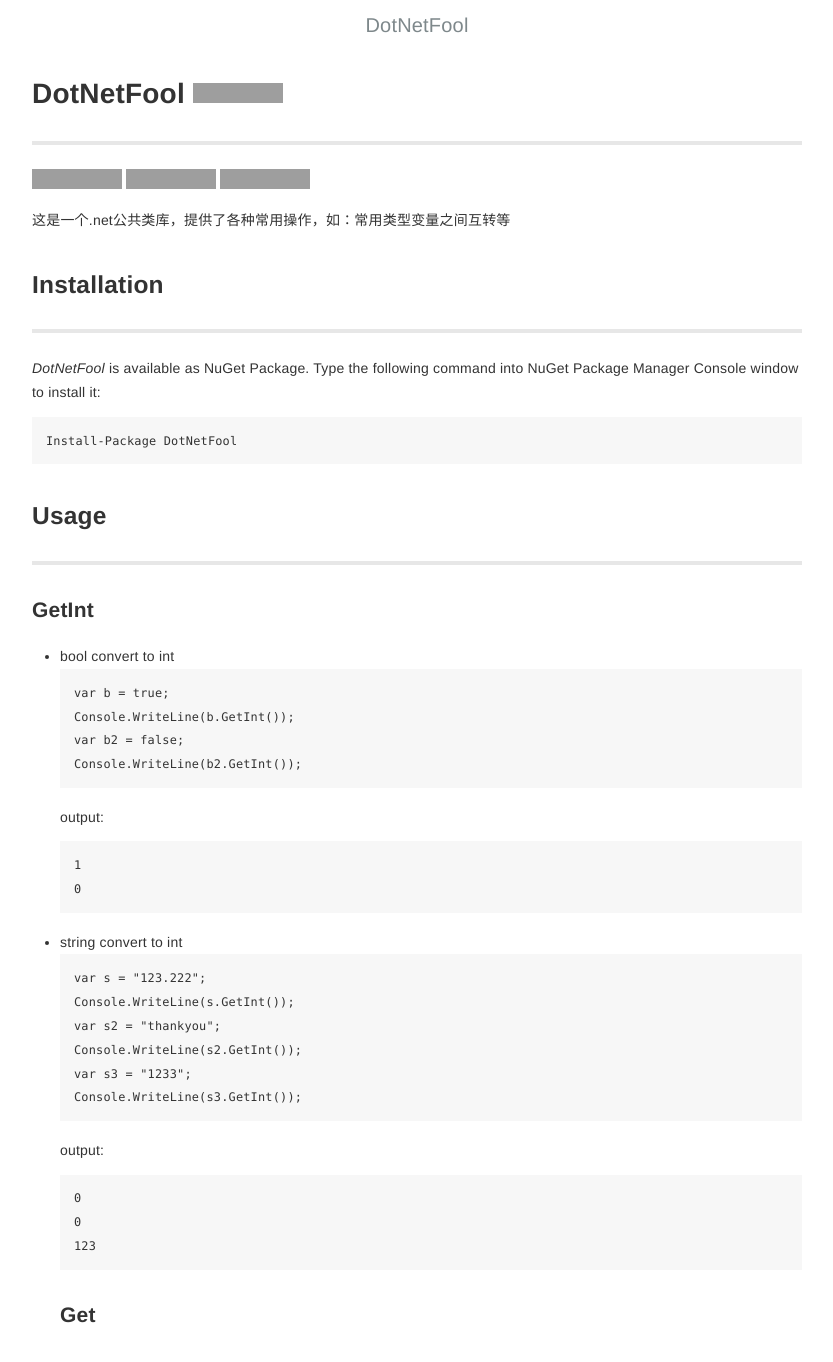
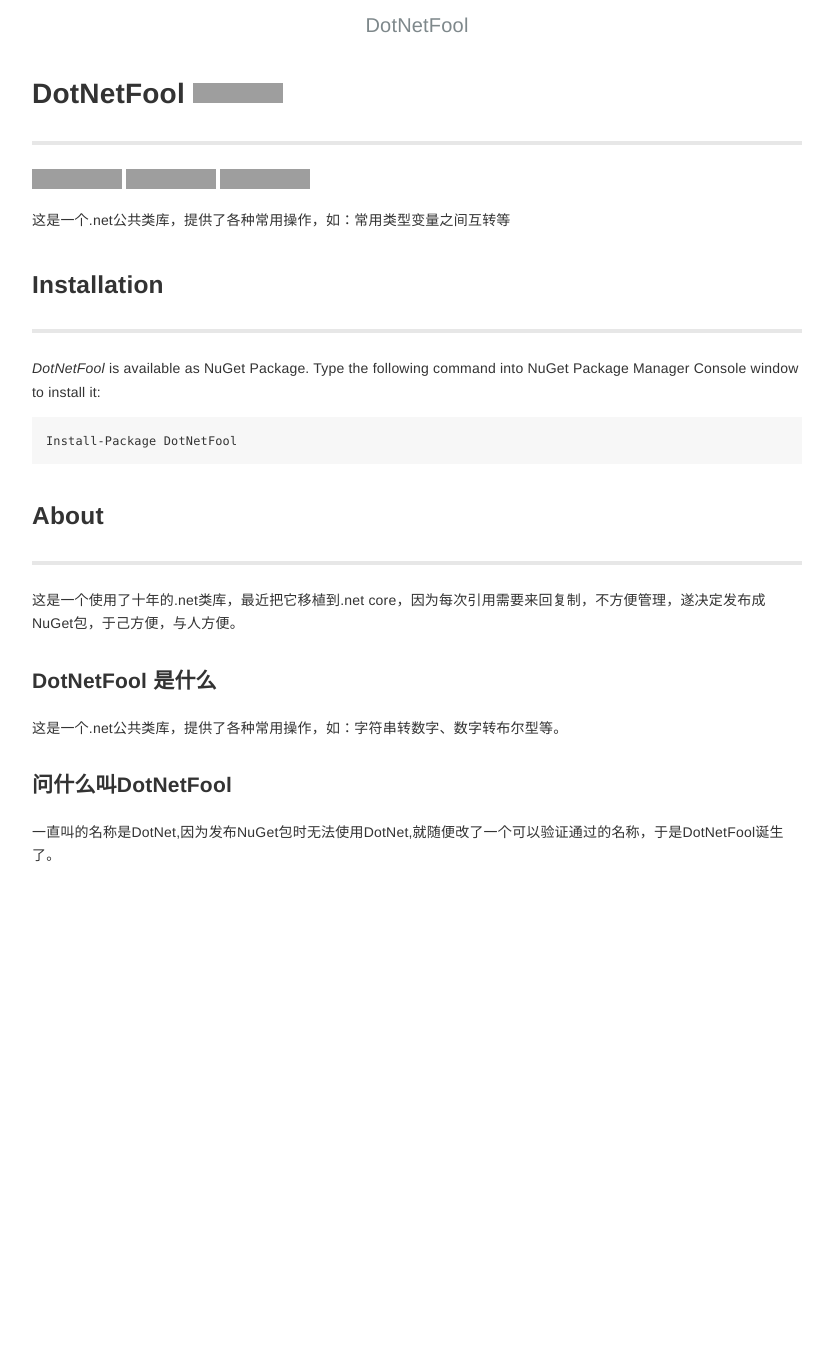
Before and after one commit to lhwsa2010/DotNet, a Jekyll site: the page built from docs/index.md, in a window 1280 px wide. Shown: the top 1362 px of the page, without its empty margins (223-1056 px from the left). Built offline with Jekyll 4.4.1, drawn with Linux system fonts in a browser that asks for light colours; our own code applies the rules of GitHub Pages for plain Markdown files; grey boxes are pictures that could not be loaded.

````diff
--- a/docs/index.md
+++ b/docs/index.md
@@ -23,35 +23,10 @@
 Install-Package DotNetFool
 ```
 
-## Usage
+## About
 ---
-
-### GetInt
-+ bool convert to int
-```
-var b = true;
-Console.WriteLine(b.GetInt());
-var b2 = false;
-Console.WriteLine(b2.GetInt());
-```
-output:
-```
-1
-0
-```
-+ string convert to int
-```
-var s = "123.222";
-Console.WriteLine(s.GetInt());
-var s2 = "thankyou";
-Console.WriteLine(s2.GetInt());
-var s3 = "1233";
-Console.WriteLine(s3.GetInt());
-```
-output:
-```
-0
-0
-123
-```
-### Get
+这是一个使用了十年的.net类库，最近把它移植到.net core，因为每次引用需要来回复制，不方便管理，遂决定发布成NuGet包，于己方便，与人方便。
+### DotNetFool 是什么
+这是一个.net公共类库，提供了各种常用操作，如：字符串转数字、数字转布尔型等。
+### 问什么叫DotNetFool
+一直叫的名称是DotNet,因为发布NuGet包时无法使用DotNet,就随便改了一个可以验证通过的名称，于是DotNetFool诞生了。
````
